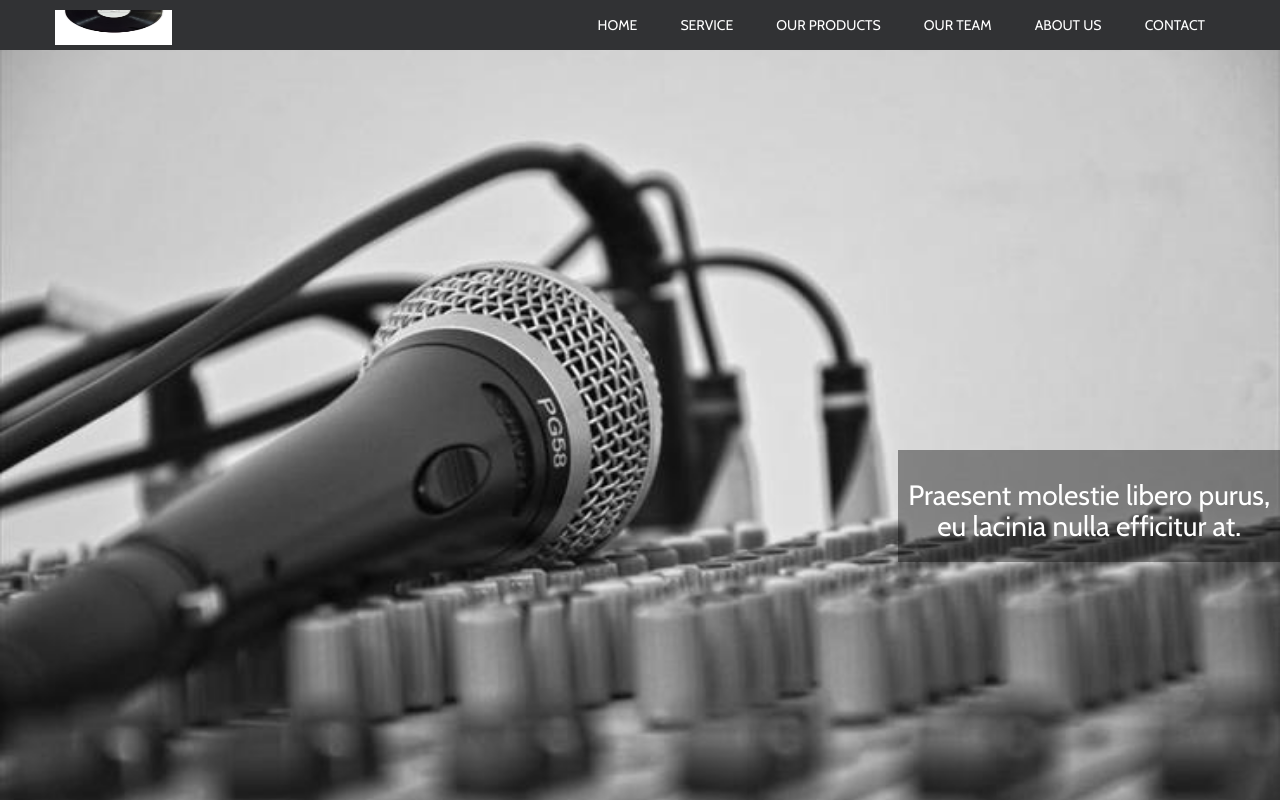
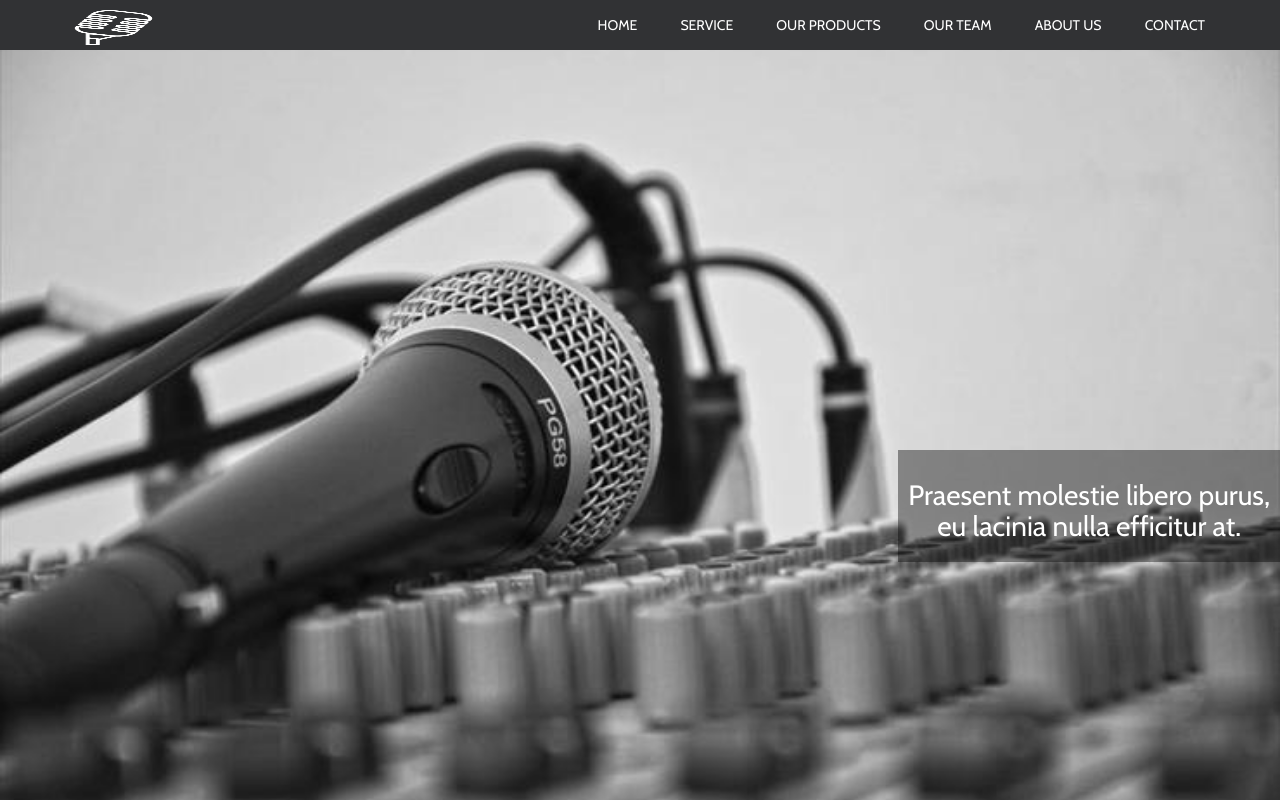
Before and after one commit to grzegorz-swiderski/ServisPage, a website: page index.html in a window 1280 px wide. Shown: the top 800 px of the page. Drawn offline with nearby package versions, Linux system fonts and the light colour scheme.

Commit message:
Add files via upload

```diff
--- a/index.html
+++ b/index.html
@@ -18,8 +18,8 @@
 		<header id="home">
 			<nav class="container">
 				<div class="row">
-					<a href="#home"><img src="./image/logo.jpeg"  class="hamburger"></a>
-					<a href="#home"><img src="./image/logo.jpeg" class="ham"></a>
+					<a href="#home"><img src="./image/microIcoWhite.png"  class="hamburger"></a>
+					<a href="#home"><img src="./image/microIcoWhite.png" class="ham"></a>
 					<ul class="menu">
 						<li><a href="#home">Home</a></li>
 						<li><a href="#service">Service</a></li>
```
Also changed, not shown: image/micro ico.jpg (added), image/microIcoWhite.png (added).
